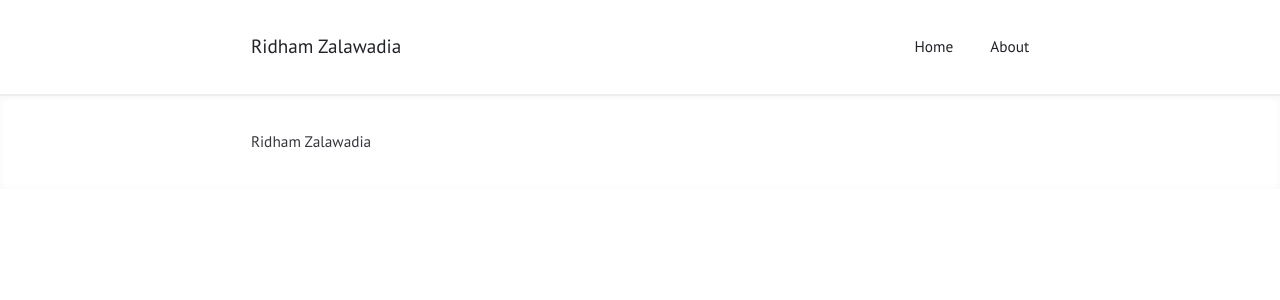
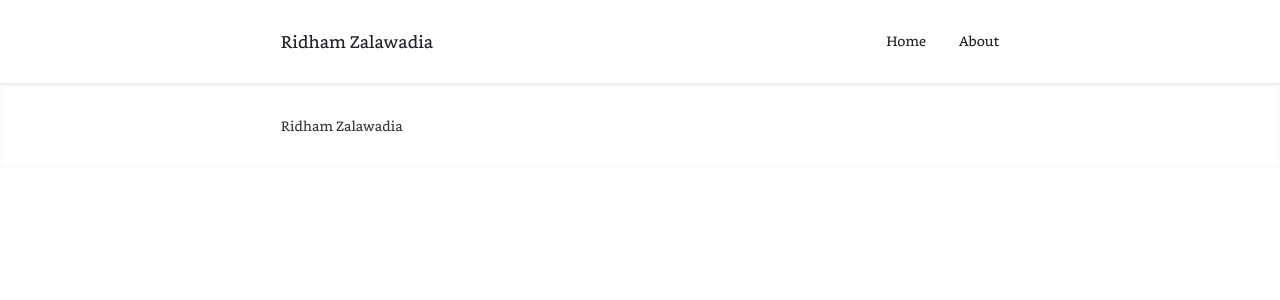
Before and after one commit to rzalawad/rzalawad.github.io, a Jekyll site: the page built from index.html, in a window 1280 px wide. Shown: the top 300 px of the page. Built offline with Jekyll 4.4.1, drawn with Linux system fonts in a browser that asks for light colours.

Commit message:
chore(ui): update font for text and update font size for code blocks

```diff
--- a/_sass/basic.sass
+++ b/_sass/basic.sass
@@ -93,3 +93,11 @@ pre
 
 code
   font-family: 'Caming Code'
+  font-weight: $font-weight
+  font-size: 110%
+  line-height: $line-height
+  margin: 0
+  min-height: 100vh
+  -webkit-text-size-adjust: 100%
+  -webkit-font-smoothing: antialiased
+  -moz-osx-font-smoothing: grayscale
--- a/_sass/font.sass
+++ b/_sass/font.sass
@@ -21,3 +21,15 @@
   src: url('../fonts/CamingoCode-Bold.woff') format('woff')
   font-weight: bold
   font-style: normal
+
+@font-face
+  font-family: 'Bookerly'
+  src: url('../fonts/Bookerly.ttf') format('truetype')
+  font-weight: normal
+  font-style: normal
+
+@font-face
+  font-family: 'Bookerly'
+  src: url('../fonts/Bookerly Bold.ttf') format('truetype')
+  font-weight: bold
+  font-style: normal
--- a/_sass/index.sass
+++ b/_sass/index.sass
@@ -1,6 +1,9 @@
-$font-size: calc(0.8rem + 0.2vw) !default
+// $font-size: calc(0.8rem + 0.2vw) !default
+$font-size: 85%
 $font-weight: 400 !default
-$font-family: "PT Sans", -apple-system, "Helvetica Neue", "Segoe UI", "Roboto", sans-serif !default
+// $font-family: "PT Sans", -apple-system, "Helvetica Neue", "Segoe UI", "Roboto", sans-serif !default
+$font-family: "Bookerly", -apple-system, "Helvetica Neue", "Segoe UI", "Roboto", sans-serif !default
+// $font-family: "Crimson Pro", "Helvetica Neue", "Segoe UI", "Roboto", sans-serif !default
 $heading-weight: 600 !default
 $line-height: 1.6 !default
 $link-color: #68f !default
```
Also changed, not shown: assets/fonts/Bookerly Bold.ttf (added), assets/fonts/Bookerly.ttf (added).
